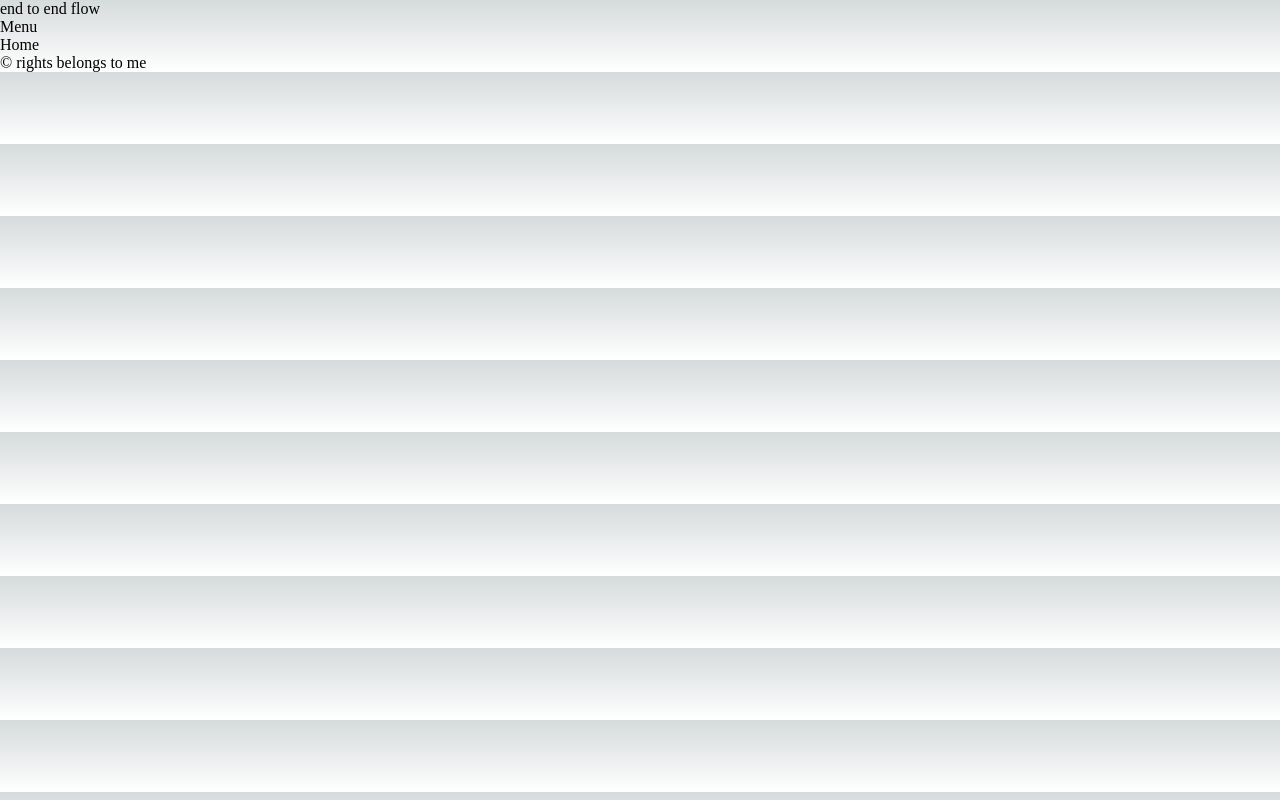
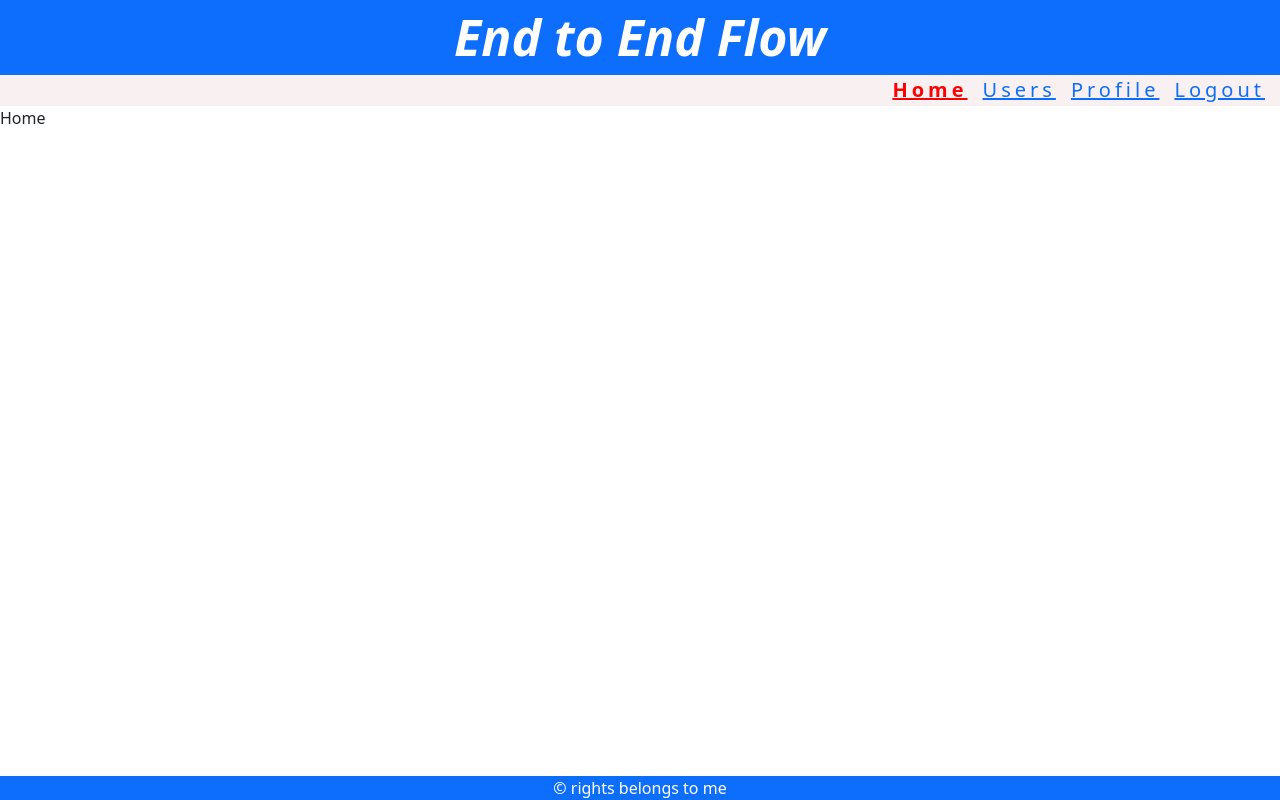
Before and after one commit to gauravavhale/7amui, a Next.js app: page / in a window 1280 px wide. Built offline with nearby package versions, Linux system fonts and the light colour scheme.

Commit message:
mobile menu implimentation

```diff
--- a/src/app/layout.js
+++ b/src/app/layout.js
@@ -1,5 +1,6 @@
 "use client"
 import "./globals.css";
+import 'bootstrap/dist/css/bootstrap.css';
 import { Header } from "@/components/Header";
 import { Footer } from "@/components/Footer";
 import { Menu } from "@/components/Menu";
--- a/src/components/Footer/Footer.Module.css
+++ b/src/components/Footer/Footer.Module.css
@@ -0,0 +1,5 @@
+.footer{
+    font-size: 20px;
+    font-weight: bold;
+    font-style: italic;
+}
--- a/src/components/Footer/Footer.js
+++ b/src/components/Footer/Footer.js
@@ -1,9 +1,9 @@
 import React from 'react'
-import styles from './Footer.Module.css'
+import styles from './Footer.module.css'
 
 export const Footer = () => {
   return (
-    <div>
+    <div className={`position-fixed bottom-0 w-100 bg-primary text-center text-white ${styles.footer}`}>
        &copy; rights belongs to me
     </div>
   )
--- a/src/components/Header/Header.js
+++ b/src/components/Header/Header.js
@@ -4,8 +4,8 @@ import styles from './Header.module.css'
 
 export const Header = () => {
   return (
-    <div>
-         end to end flow
+    <div className={`bg-primary text-center text-white ${styles.header}`}>
+         End to End Flow
     </div>
   )
 }
--- a/src/components/Header/Header.module.css
+++ b/src/components/Header/Header.module.css
@@ -0,0 +1,5 @@
+.header{
+    font-weight: bold;
+    font-size: 50px;
+    font-style: italic;
+}
--- a/src/components/Menu/Menu.js
+++ b/src/components/Menu/Menu.js
@@ -1,10 +1,59 @@
-import React from 'react'
+import React, { Fragment, useEffect, useRef, useState } from 'react'
 import styles from './Menu.module.css'
+import Link from 'next/link'
+export const Menu = () => {
+  const [left,setLeft] = useState(-130);
+  const [menuItem,setMenuItem]=useState(window.location.pathname.slice(1) || 'home')
 
-export const Menu = () => {
-  return (
-    <div>
-        Menu
-    </div>
-  )
+  const [isMobileView,setIsMobileView]=useState(document.body.offsetWidth < 800 ? true :false);
+  const refObj = useRef();
+
+  const findWidth=()=>{
+    setIsMobileView(document.body.offsetWidth < 800 ? true:false)
+  }
+  const fnResize=()=>{
+    window.addEventListener("resize",()=>{
+      if(!refObj.timeOutId){
+        findWidth()
+      }
+      clearTimeout(refObj.timeOutId)
+      refObj.timeOutId = setTimeout(() => {
+        findWidth()
+      },100);
+    })
+  }
+
+  useEffect(()=>{
+    fnResize()
+  },[])
+
+  const fnMobileMenuBtnClick=()=>{
+    setLeft(left==0 ? -130 : 0);
+  }
+
+const fnMenuItemClick=(eve)=>{
+  eve.stopPropagation();
+  setMenuItem(eve.target.id)
+  if(isMobileView){
+    setLeft(-130)
+  }
 }
+
+return <Fragment>
+          { isMobileView && <button onClick={fnMobileMenuBtnClick} className={`position-absolute end-0 ${styles.mobileMenuBtn}`}><span></span><span></span><span></span></button>}
+             <ul onClick={fnMenuItemClick} style={{left:left}} className={`${isMobileView ? styles.mobileMenu : styles.menu}`}>
+              <li>
+                  <Link id="home" className={`${menuItem == 'home' && styles.menuActive}`} href="/home">Home</Link>
+              </li>
+              <li>
+                  <Link id="users" className={`${menuItem == 'users' && styles.menuActive}`} href="/users">Users</Link>
+              </li>
+              <li>
+                  <Link id="profile" className={`${menuItem == 'profile' && styles.menuActive}`} href="/profile">Profile</Link>
+              </li>
+              <li>
+                  <Link href="/login">Logout</Link>
+              </li>
+            </ul>
+        </Fragment>
+}
--- a/src/components/Menu/Menu.module.css
+++ b/src/components/Menu/Menu.module.css
@@ -0,0 +1,51 @@
+.menu{
+    list-style-type: none;
+    margin: 0;
+    padding: 0;
+    background-color: rgb(249, 241, 241);
+    line-height: 30px;
+    text-align: right;
+    position: sticky;
+    top: 0;
+}
+
+.mobileMenu{
+    list-style: none;
+    background-color: #dbdbec;
+    margin: 0;
+    padding: 10px;
+    width: 130px;
+    position: absolute;
+    transition: 1s left
+}
+
+.mobileMenu > li {
+    letter-spacing: 5px;
+    margin-bottom: 10px;
+    font-weight: bold;
+}
+
+.menu > li{
+    display: inline;
+    margin-right: 15px;
+    letter-spacing: 4px;
+    font-size: 20px;
+}
+
+.mobileMenuBtn{
+    z-index: 9999;
+}
+
+.mobileMenuBtn>span{
+    width: 20px;
+    display: block;
+    border: 1px solid red;
+    margin-bottom: 2px;
+    margin-top: 2px;
+}
+
+.menuActive{
+    color: red;
+    font-weight: bold;
+    text-shadow: 1px 1px white;
+}
```
Also changed, not shown: package.json (+7 -2 lines), 1 other file (tests, documents, lock files or other folders).
